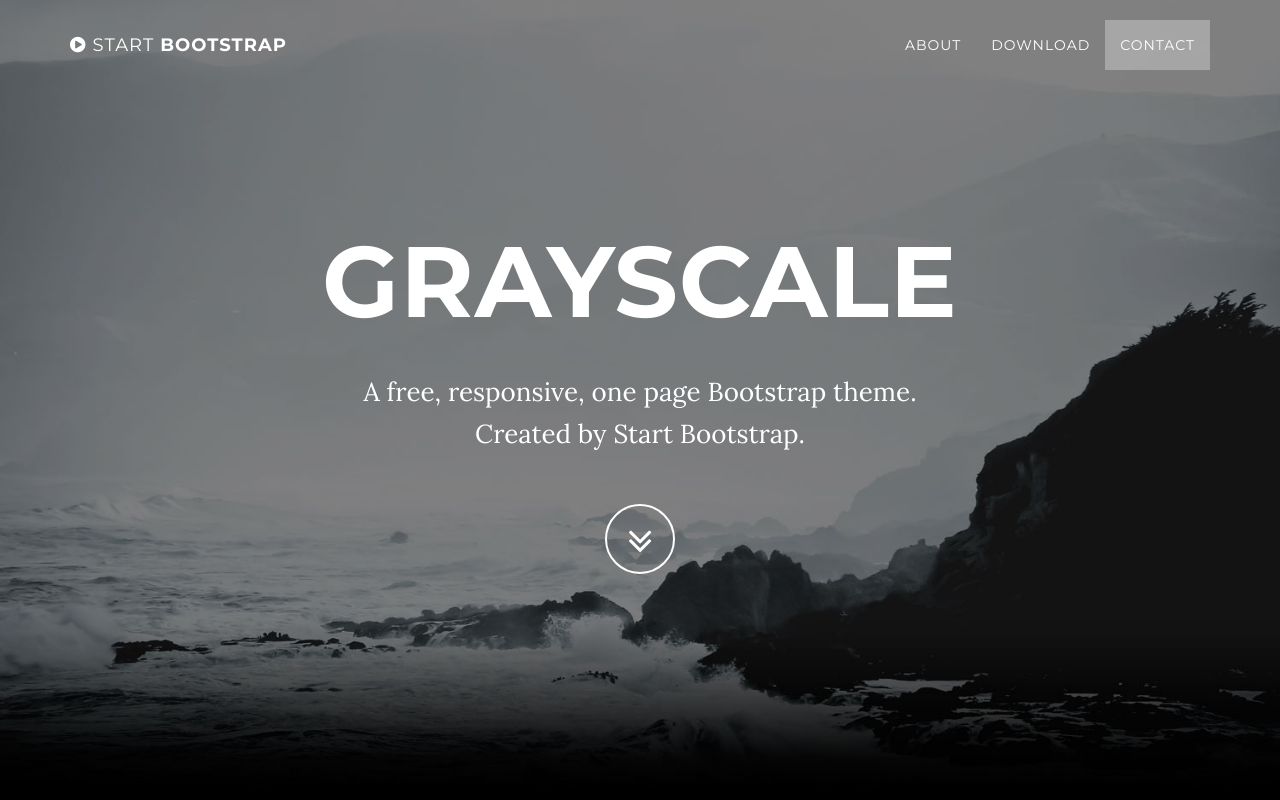
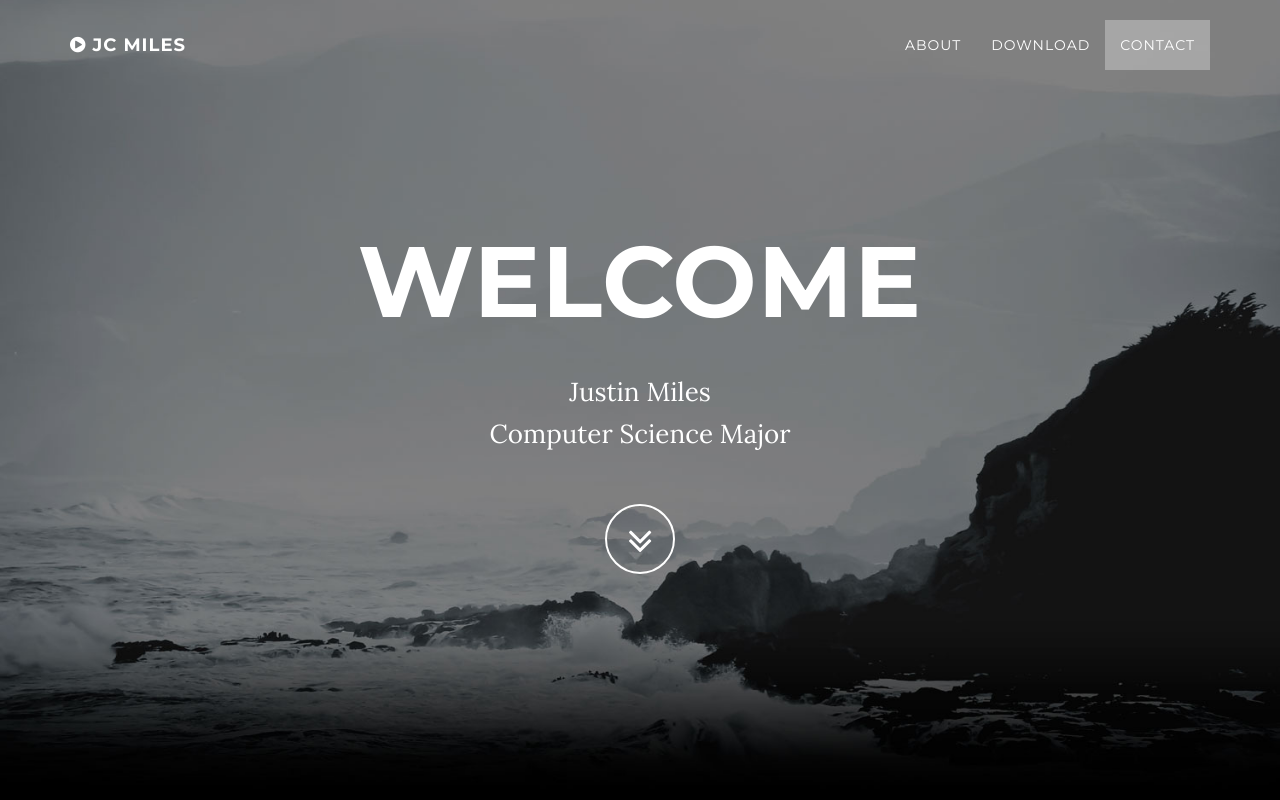
Before and after one commit to J3Miles/J3Miles.github.io, a plain HTML site: page index.html in a window 1280 px wide. Shown: the top 800 px of the page. Drawn offline with Linux system fonts and the light colour scheme; some packages are replaced by stand-ins of ours.

Commit message:
changed title of homescreen

```diff
--- a/index.html
+++ b/index.html
@@ -41,7 +41,8 @@
                     <i class="fa fa-bars"></i>
                 </button>
                 <a class="navbar-brand page-scroll" href="#page-top">
-                    <i class="fa fa-play-circle"></i>  <span class="light">Start</span> Bootstrap
+                    <i class="fa fa-play-circle"></i>  <span class="light"></span> JC Miles
+
                 </a>
             </div>
 
@@ -74,8 +75,8 @@
             <div class="container">
                 <div class="row">
                     <div class="col-md-8 col-md-offset-2">
-                        <h1 class="brand-heading">Grayscale</h1>
-                        <p class="intro-text">A free, responsive, one page Bootstrap theme.<br>Created by Start Bootstrap.</p>
+                        <h1 class="brand-heading">Welcome</h1>
+                        <p class="intro-text">Justin Miles<br>Computer Science Major</p>
                         <a href="#about" class="btn btn-circle page-scroll">
                             <i class="fa fa-angle-double-down animated"></i>
                         </a>
```
